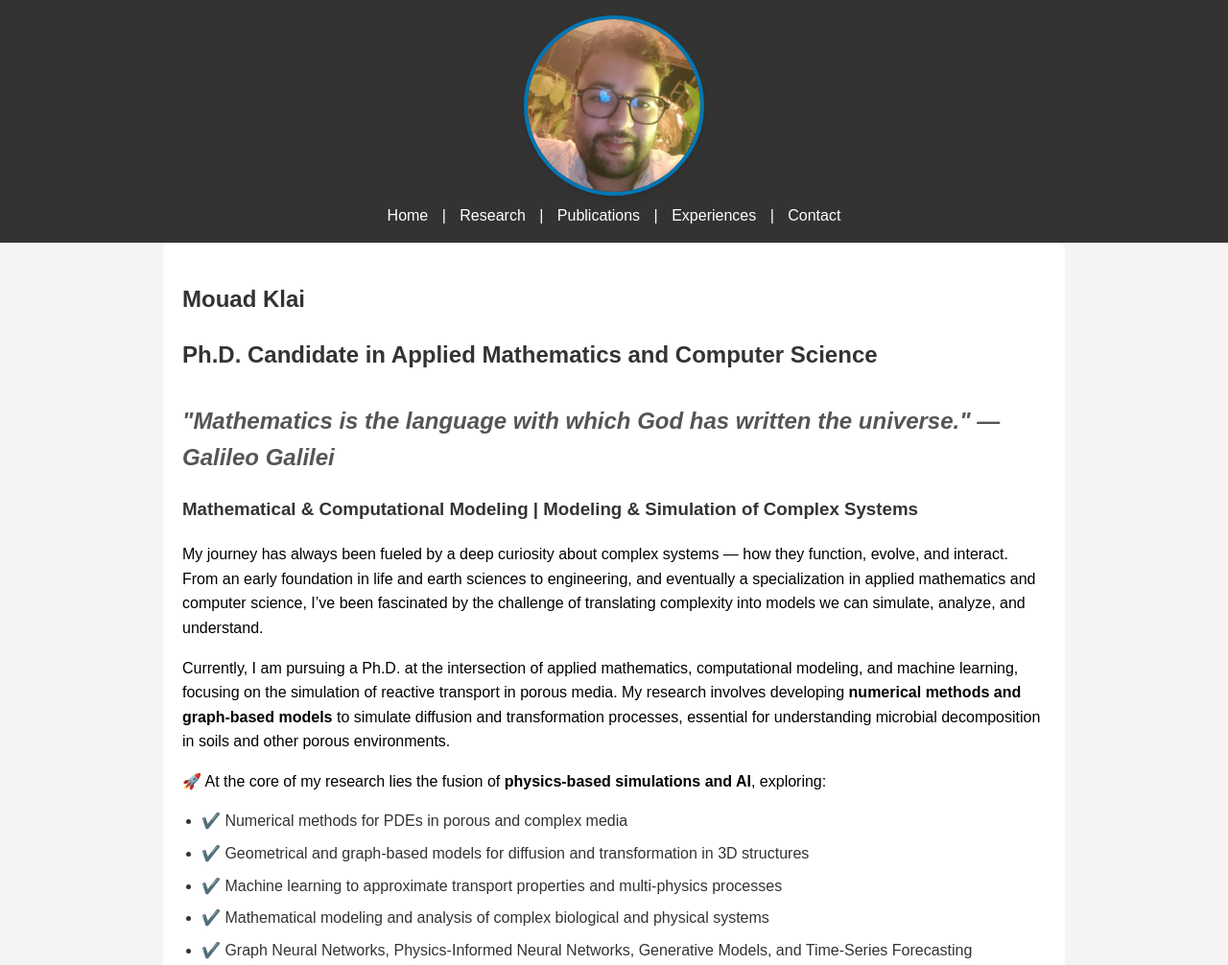
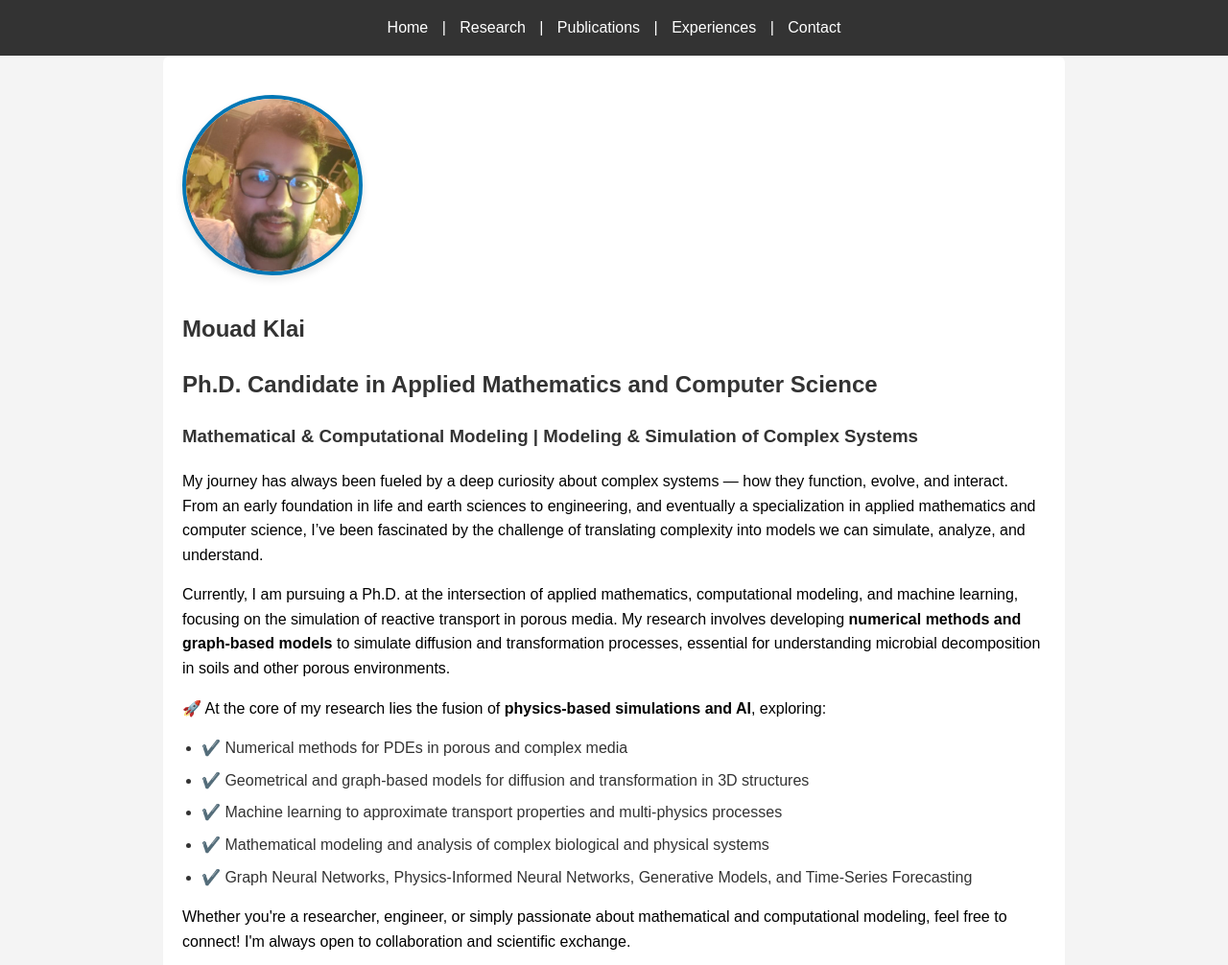
Before and after one commit to mouadklai/mouadklai.github.io, a plain HTML site: page index.html in a window 1280 px wide. Shown: the top 1006 px of the page at 96% size. Drawn offline with Linux system fonts and the light colour scheme.

Commit message:
Update index.html

```diff
--- a/index.html
+++ b/index.html
@@ -7,7 +7,6 @@
 </head>
 <body>
   <header>
-    <img src="45256.png" alt="Mouad Klai" class="profile-img">
     <nav>
       <a href="index.html">Home</a> |
       <a href="research.html">Research</a> |
@@ -18,13 +17,9 @@
   </header>
   <main>
 
-
-        <h2>Mouad Klai</h2>
+    <h1><img src="45256.png" alt="Mouad Klai" class="profile-img"></h1>
+    <h2>Mouad Klai</h2>
         <h2>Ph.D. Candidate in Applied Mathematics and Computer Science</h2>
-
-        <h2 style="font-style: italic; color: #555; margin-top: 30px;">
-            "Mathematics is the language with which God has written the universe." — Galileo Galilei
-        </h2>
 
         <h3>Mathematical & Computational Modeling | Modeling & Simulation of Complex Systems</h3>
 
```
